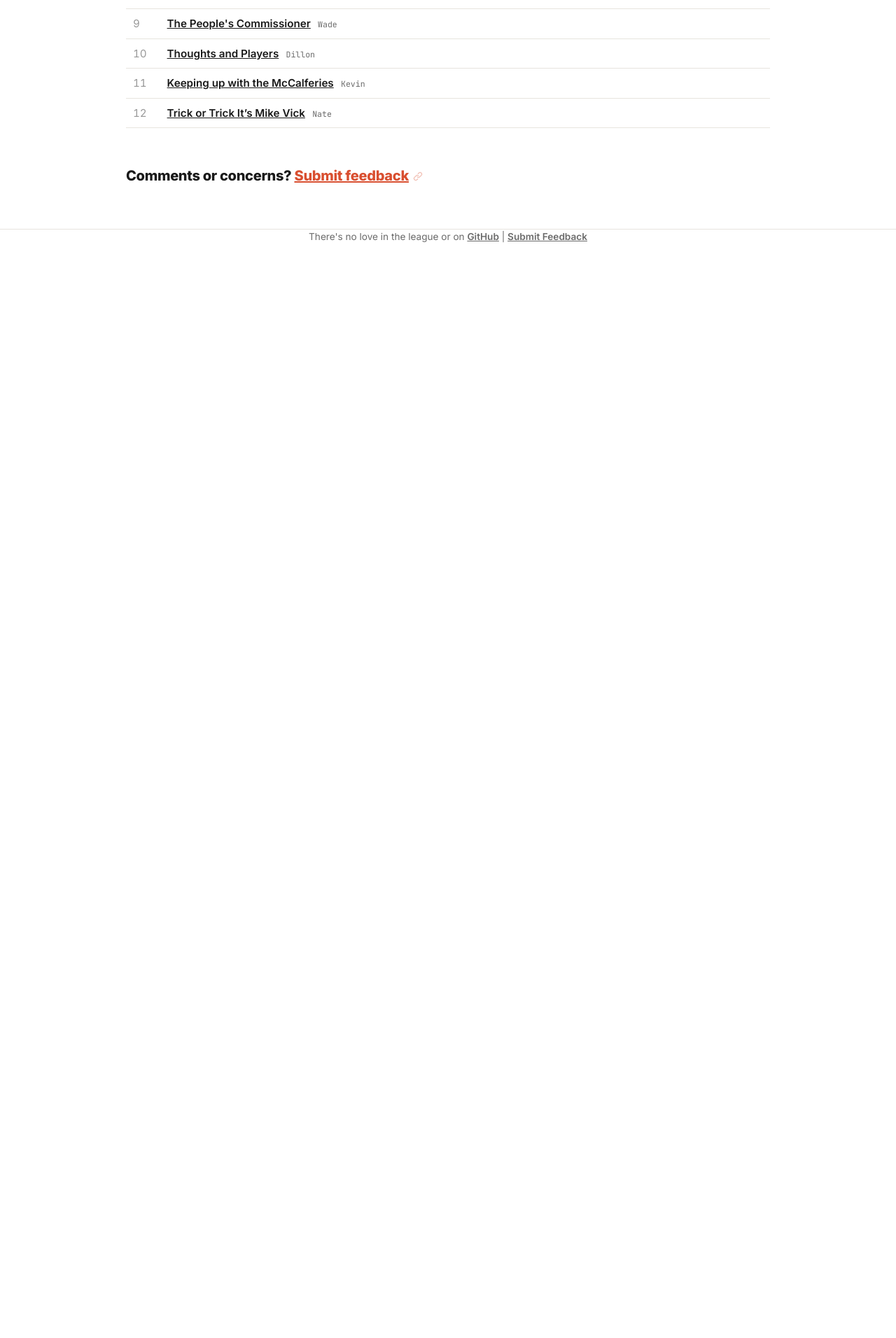
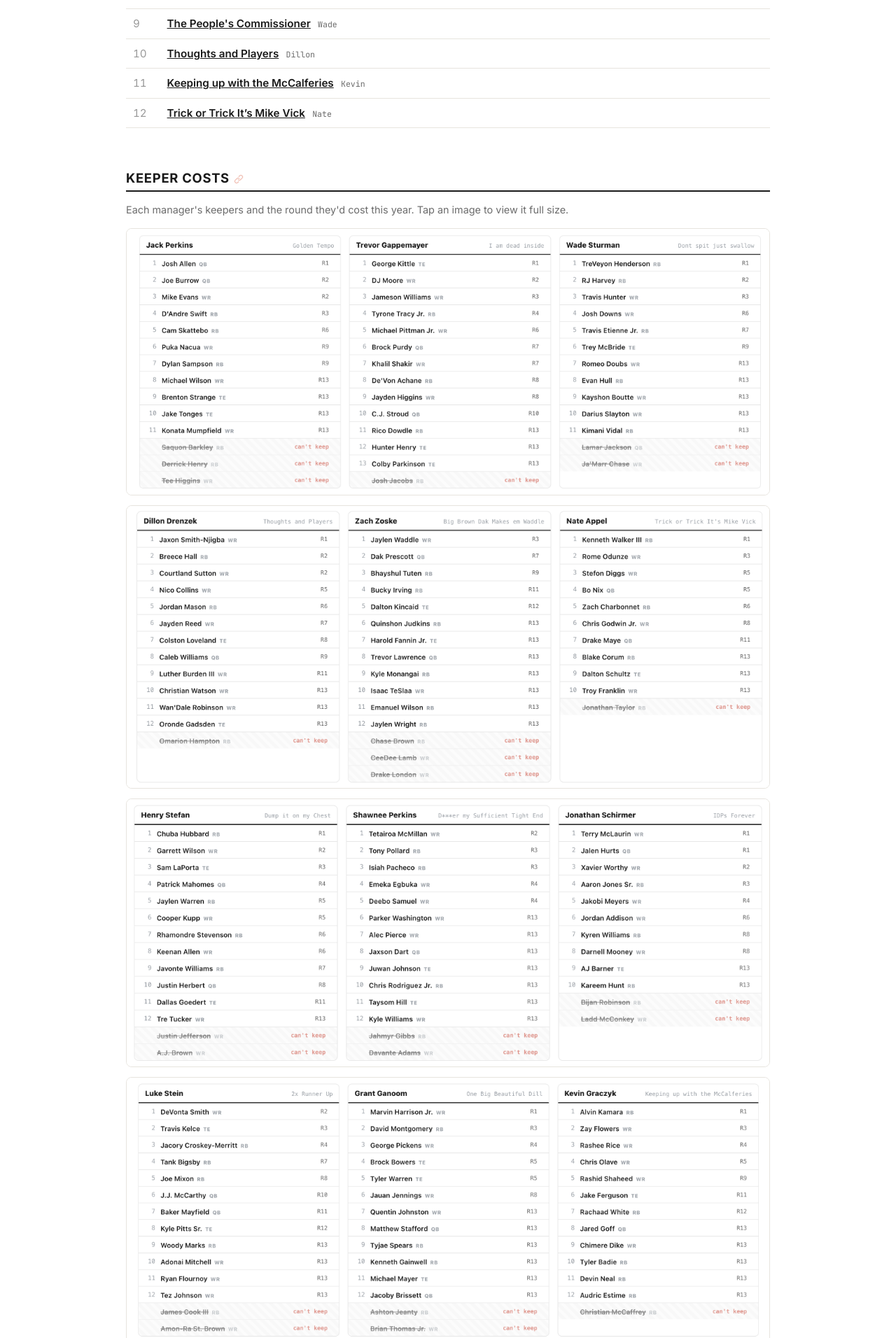
Before and after one commit to dillondrenzek/no-love-in-the-league, a Jekyll site: the page built from docs/seasons/2026.md, in a window 1280 px wide. Shown: the part 700-2612 px from the top of the page at 70% size. Built offline with Jekyll 4.4.1, drawn with Linux system fonts in a browser that asks for light colours; before the commit the page ends 1049 px from its top, so only the background shows below that.

Commit message:
Keeper costs (#24)
* add keeper cost images

* update keepers photos

```diff
--- a/docs/assets/main.scss
+++ b/docs/assets/main.scss
@@ -339,6 +339,20 @@ tbody td a:hover { color: var(--brand); }
 }
 .trade__flow li { margin: 2px 0; line-height: 1.45; }
 .trade__giver { color: var(--muted); }
+
+// ---- Keeper-cost screenshots (season page) ----------------------------------
+// Full-width responsive images; each links to the full-size file so phones can
+// tap to zoom rather than squint at a shrunken screenshot.
+.keepers { margin: 0.6em 0 1.8em; }
+.keepers__hint { color: var(--muted); font-size: 0.9rem; margin: -0.2em 0 1em; }
+.keepers__shot { display: block; margin: 0 0 14px; }
+.keepers__shot img {
+  display: block;
+  width: 100%;
+  height: auto;
+  border: 1px solid var(--rule);
+  border-radius: 8px;
+}
 
 // Empty state for a section with no rows yet (e.g. an owner with no trades).
 .empty-state {
--- a/docs/seasons/2026.md
+++ b/docs/seasons/2026.md
@@ -12,4 +12,15 @@ season_no: 13
 
 {% include season_detail.html d=d %}
 
+<h2 id="keeper-costs">Keeper costs</h2>
+<p class="keepers__hint">Each manager's keepers and the round they'd cost this year. Tap an image to view it full size.</p>
+<div class="keepers">
+  {% for n in (1..4) %}
+  {% assign img = '/assets/keepers/2026-keepers-' | append: n | append: '.png' | relative_url %}
+  <a class="keepers__shot" href="{{ img }}">
+    <img src="{{ img }}" alt="2026 keeper costs ({{ n }} of 4)" loading="lazy">
+  </a>
+  {% endfor %}
+</div>
+
 <h3>Comments or concerns? <a href="{{ '/feedback/' | relative_url }}">Submit feedback</a></h3>
```
Also changed, not shown: docs/assets/keepers/2026-keepers-1.png (added), docs/assets/keepers/2026-keepers-2.png (added), docs/assets/keepers/2026-keepers-3.png (added), docs/assets/keepers/2026-keepers-4.png (added), 1 other file.
